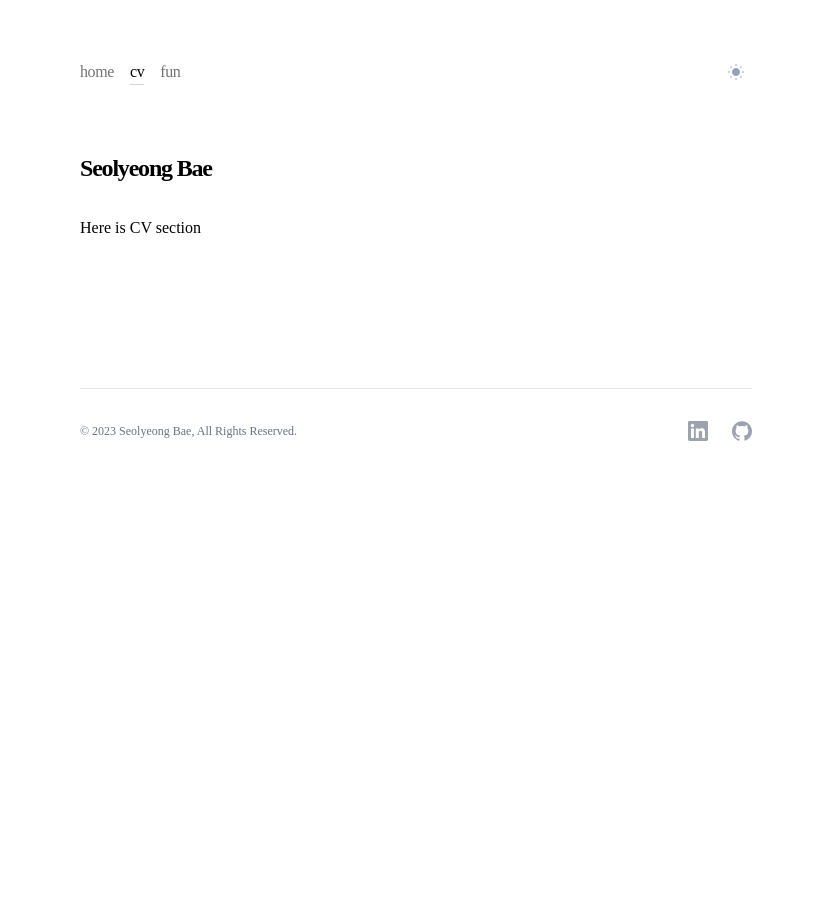
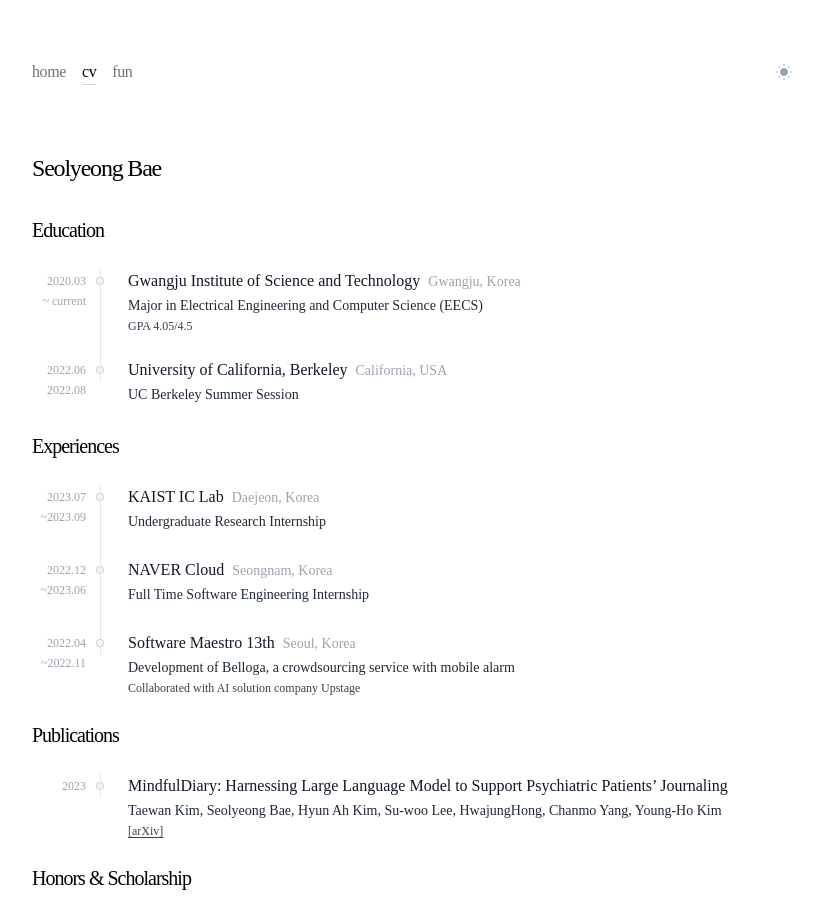
Before and after one commit to SeolyeongBae/seolyeongbae.github.io, a Next.js app: page /cv in a window 1280 px wide. Shown: the top 915 px of the page, without its empty margins (224-1047 px from the left). Before the commit the page ends 800 px from the top, so only its background shows below. Built offline with nearby package versions, Linux system fonts and the light colour scheme.

Commit message:
feat: complete cv page layout

```diff
--- a/app/components/Common/footer.tsx
+++ b/app/components/Common/footer.tsx
@@ -34,7 +34,7 @@ export default function Footer() {
       <h2 id="footer-heading" className="sr-only">
         Footer
       </h2>
-      <div className="mx-auto max-w-7xl pb-8 pt-16 sm:pt-24 g:pt-32">
+      <div className="mx-auto max-w-7xl pt-16 sm:pt-24 g:pt-32">
         <div className="mt-8 border-t border-gray-900/10  dark:border-gray-100/30 pt-8 md:flex md:items-center md:justify-between">
           <div className="flex space-x-6 md:order-2">
             {navigation.social.map((item) => (
--- a/app/components/Common/sidebar.tsx
+++ b/app/components/Common/sidebar.tsx
@@ -19,8 +19,6 @@ const navItems = {
 
 export default function Sidebar() {
   let pathname = usePathname() || "/";
-  const darkModeToggle = () =>
-    document.documentElement.classList.toggle("dark");
 
   return (
     <aside className="-ml-[8px] mb-16 tracking-tight">
--- a/app/components/Common/themeToggle.tsx
+++ b/app/components/Common/themeToggle.tsx
@@ -3,7 +3,6 @@ import { useTheme } from "next-themes";
 export default function ThemeToggle() {
   const { theme, setTheme } = useTheme();
   const onChange = () => {
-    console.log(theme);
     if (theme === "dark") {
       setTheme("light");
     } else {
--- /dev/null
+++ b/app/cv/contents.ts
@@ -0,0 +1,83 @@
+const CURRENT = "~ current";
+
+export const contents = [
+  {
+    title: "Education",
+    content: [
+      {
+        startDate: "2020.03",
+        endDate: CURRENT,
+        title: "Gwangju Institute of Science and Technology",
+        location: "Gwangju, Korea",
+        description:
+          "Major in Electrical Engineering and Computer Science (EECS)",
+        additional: "GPA 4.05/4.5",
+      },
+      {
+        startDate: "2022.06",
+        endDate: "2022.08",
+        title: "University of California, Berkeley",
+        location: "California, USA",
+        description: "UC Berkeley Summer Session",
+      },
+    ],
+  },
+  {
+    title: "Experiences",
+    content: [
+      {
+        startDate: "2023.07",
+        endDate: "~2023.09",
+        title: "KAIST IC Lab",
+        location: "Daejeon, Korea",
+        description: "Undergraduate Research Internship",
+      },
+      {
+        startDate: "2022.12",
+        endDate: "~2023.06",
+        title: "NAVER Cloud",
+        location: "Seongnam, Korea",
+        description: "Full Time Software Engineering Internship",
+      },
+      {
+        startDate: "2022.04",
+        endDate: "~2022.11",
+        title: "Software Maestro 13th",
+        location: "Seoul, Korea",
+        description:
+          "Development of Belloga, a crowdsourcing service with mobile alarm",
+        additional: "Collaborated with AI solution company Upstage",
+      },
+    ],
+  },
+
+  {
+    title: "Publications",
+    content: [
+      {
+        startDate: "2023",
+        title:
+          " MindfulDiary: Harnessing Large Language Model to Support Psychiatric Patients’ Journaling",
+        description:
+          "Taewan Kim, Seolyeong Bae, Hyun Ah Kim, Su-woo Lee, HwajungHong, Chanmo Yang, Young-Ho Kim",
+        additional: "[arXiv]",
+        url: "https://arxiv.org/abs/2310.05231",
+      },
+    ],
+  },
+  {
+    title: "Honors & Scholarship",
+    content: [
+      {
+        startDate: "2022.03",
+        title: "National Natural Science and Engineering Scholarship",
+        description: "Korea Student Aid Foundation",
+      },
+      {
+        startDate: "2021.07",
+        title: "Special Prize, 2nd Oasis Hackathon",
+        description: "Gwangju Information & Content Agency",
+      },
+    ],
+  },
+];
--- a/app/cv/page.tsx
+++ b/app/cv/page.tsx
@@ -1,13 +1,17 @@
+import { contents } from "./contents";
+import TimeLine from "./timeline";
+
 export default async function Page() {
   return (
     <section>
-      <h1 className="font-bold text-2xl mb-8 tracking-tighter">
-        Seolyeong Bae
-      </h1>
+      <h1 className="text-2xl mb-8 tracking-tighter">Seolyeong Bae</h1>
 
-      <div className="prose prose-neutral dark:prose-invert">
-        <p>Here is CV section</p>
-      </div>
+      {contents.map(({ title, content }, i) => (
+        <div className="prose prose-neutral dark:prose-invert" key={i}>
+          <h1 className="text-xl mt-4 tracking-tighter">{title}</h1>
+          <TimeLine contentList={content} />
+        </div>
+      ))}
     </section>
   );
 }
--- /dev/null
+++ b/app/cv/timeline.tsx
@@ -0,0 +1,77 @@
+import Link from "next/link";
+
+interface Content {
+  startDate: string;
+  endDate?: string;
+  title: string;
+  location?: string;
+  description: string;
+  additional?: string;
+  url?: string;
+}
+
+function classNames(...classes: any) {
+  return classes.filter(Boolean).join(" ");
+}
+
+export default function TimeLine({ contentList }: { contentList: Content[] }) {
+  return (
+    <>
+      <ul role="list" className="space-y-6">
+        {contentList.map((content, idx) => (
+          <li key={idx} className="relative flex gap-x-4">
+            <div
+              className={classNames(
+                idx === contentList.length - 1 ? "h-6" : "-bottom-6",
+                "absolute left-0 top-0 flex w-6 justify-center ms-14"
+              )}
+            >
+              <div className="w-px bg-gray-200" />
+            </div>
+            <>
+              <div className="w-20 flex">
+                <div className="flex-none text-right py-0.5 text-xs leading-5 text-gray-400 w-14 pe-0.5">
+                  <div>{content.startDate}</div>
+                  <div>{`${content.endDate ?? ""}`}</div>
+                </div>
+
+                <div className="relative flex h-6 w-6 flex-none items-center justify-center">
+                  <div className="h-1.5 w-1.5 rounded-full bg-gray-100 ring-1 ring-gray-300" />
+                </div>
+              </div>
+
+              <>
+                <div className="flex-auto ">
+                  <div className="flex justify-between gap-x-4">
+                    <div className="py-0.5 leading-5 text-gray-400">
+                      <span className="text-md text-gray-900 dark:text-gray-200">
+                        {content.title}
+                      </span>
+                      <span className="text-sm ms-2  dark:text-gray-500">
+                        {content.location}
+                      </span>
+                    </div>
+                  </div>
+                  <p className="text-sm leading-6 text-gray-800 dark:text-gray-400">
+                    {content.description}
+                  </p>
+                  {content.url ? (
+                    <Link href={content.url}>
+                      <div className="text-xs underline text-gray-700 dark:text-gray-400">
+                        {content.additional}
+                      </div>
+                    </Link>
+                  ) : (
+                    <div className="text-xs text-gray-700 dark:text-gray-400">
+                      {content.additional}
+                    </div>
+                  )}
+                </div>
+              </>
+            </>
+          </li>
+        ))}
+      </ul>
+    </>
+  );
+}
--- a/app/fun/page.tsx
+++ b/app/fun/page.tsx
@@ -3,7 +3,7 @@ import BRgame from "./components/BRgame";
 export default async function Page() {
   return (
     <section>
-      <h1 className="font-bold text-2xl mb-8 tracking-tighter">Fun</h1>
+      <h1 className="text-2xl mb-8 tracking-tighter">Fun</h1>
 
       <div className="prose prose-neutral dark:prose-invert">
         <BRgame />
--- a/app/layout.tsx
+++ b/app/layout.tsx
@@ -41,7 +41,7 @@ export default function RootLayout({
     <html lang="en">
       <body
         className={clsx(
-          "antialiased max-w-2xl mb-40 flex flex-col md:flex-row mx-4 mt-8 lg:mx-auto text-black bg-white dark:text-white dark:bg-[#111010]",
+          "antialiased max-w-3xl mb-10 flex flex-col md:flex-row mx-4 mt-8 lg:mx-auto text-black bg-white dark:text-white dark:bg-[#111010]",
           pretendard.variable
         )}
       >
--- a/app/page.tsx
+++ b/app/page.tsx
@@ -3,9 +3,7 @@ import { EnvelopeIcon } from "@heroicons/react/24/outline";
 export default async function Page() {
   return (
     <section>
-      <h1 className="font-bold text-2xl mb-8 tracking-tighter">
-        Seolyeong Bae
-      </h1>
+      <h1 className="text-2xl mb-8 tracking-tighter">Seolyeong Bae</h1>
 
       <div className="prose prose-neutral dark:prose-invert">
         <p>
```
